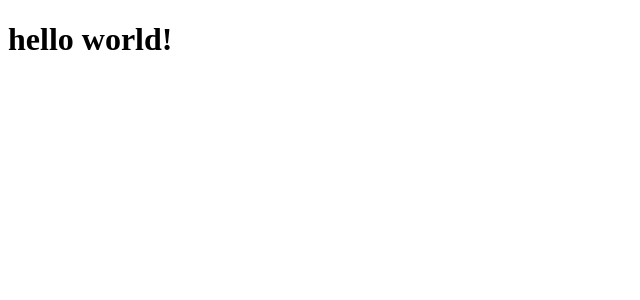
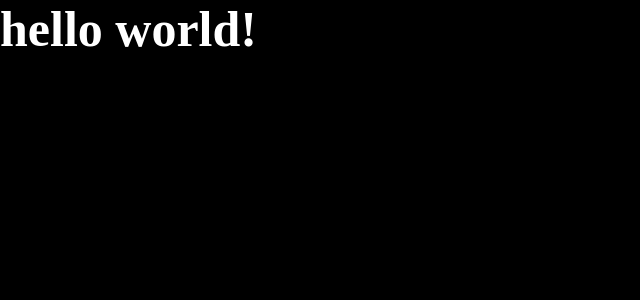
Before and after one commit to GustavoGJesus/ignite-fundamentals-ReactJS, a React app: page / in a window 1280 px wide. Shown: the top 300 px of the page, without its empty margins (0-640 px from the left). Built offline with nearby package versions, Linux system fonts and the light colour scheme.

Commit message:
Css and Sass

```diff
--- a/src/App.jsx
+++ b/src/App.jsx
@@ -1,3 +1,4 @@
+import './styles/global.scss'
 export function App(){
 
 
--- /dev/null
+++ b/src/styles/global.scss
@@ -0,0 +1,14 @@
+*{
+    margin: 0;
+    padding: 0;
+    box-sizing: border-box;
+}
+
+body{
+    font: Arial, Helvetica, sans-serif;
+    color: #fff;
+    background-color: #000;
+    h1{
+        font-size:50px;
+    }
+}
--- a/webpack.config.js
+++ b/webpack.config.js
@@ -28,6 +28,11 @@
                 test: /\.jsx$/,
                 exclude: /node_modules/,
                 use: 'babel-loader'
+            },
+            {
+                test: /\.scss$/,
+                exclude: /node_modules/,
+                use: ['style-loader','css-loader', 'sass-loader'],
             }
         ],
      }
```
Also changed, not shown: package.json (+6 -2 lines), 1 other file (tests, documents, lock files or other folders).
